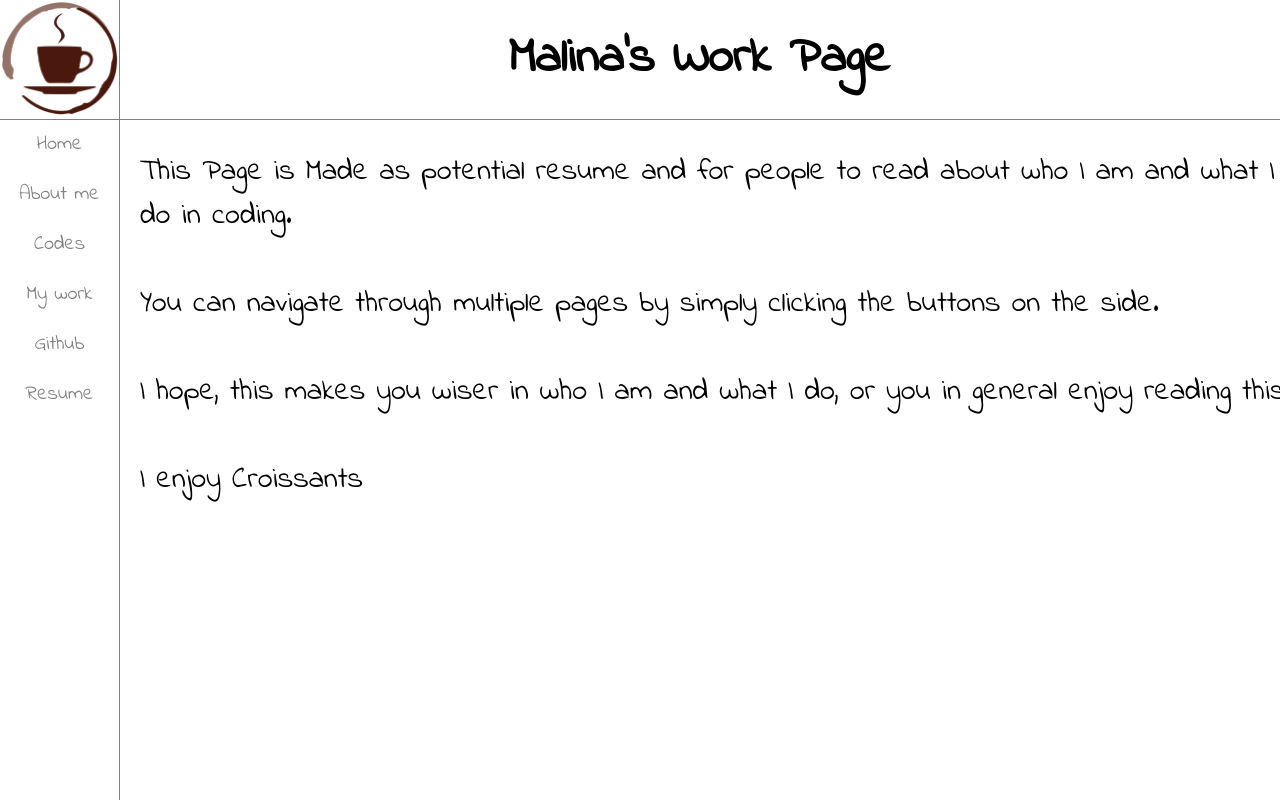
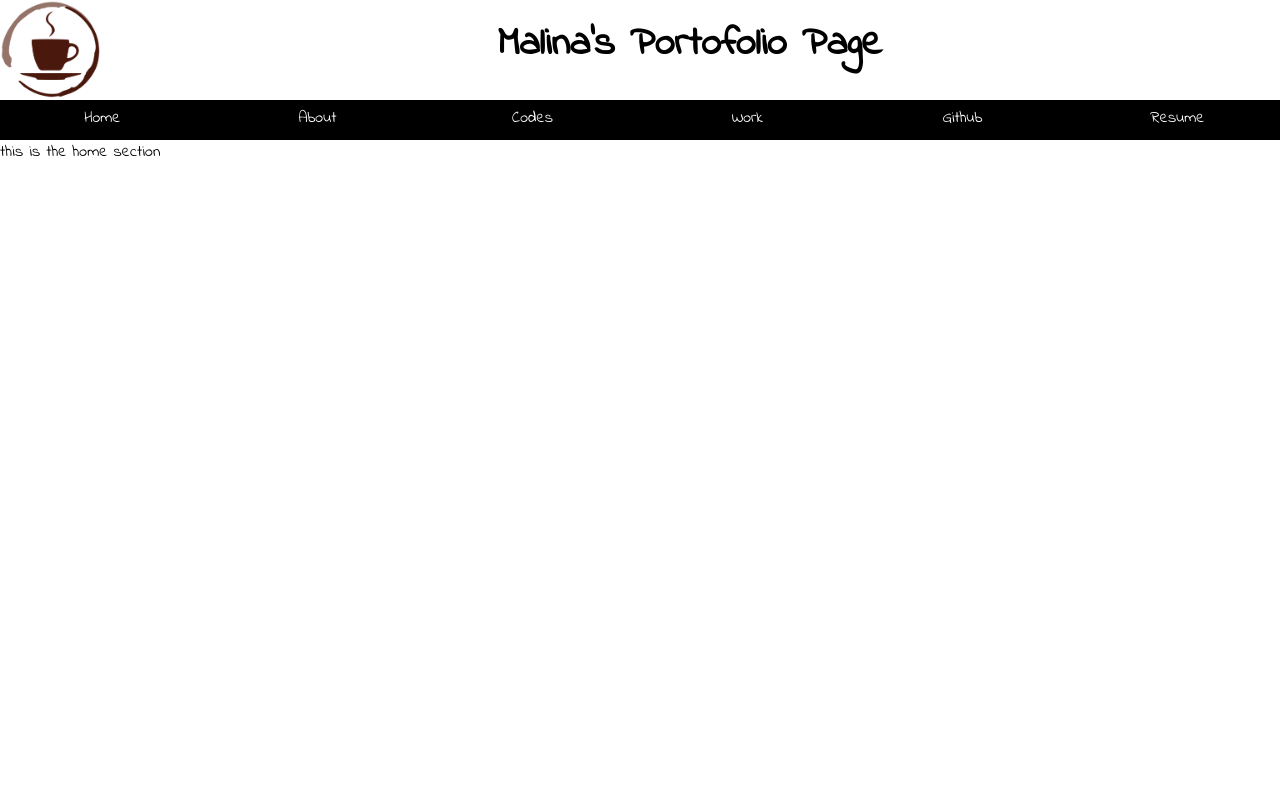
Before and after one commit to ScrollingIn/Portfolio-Page, a plain HTML site: page index.html in a window 1280 px wide. Drawn offline with Linux system fonts and the light colour scheme.

Commit message:
changed my layout

```diff
--- a/index.css
+++ b/index.css
@@ -1,76 +1,17 @@
 * {
   box-sizing: border-box;
   font-family: 'Indie Flower', cursive;
-}
-body {
-  background-color: white;
-  color: black;
-}
-.header {
- border-bottom: grey 1px solid;
- height: 120px;
- width: 100%;
- position: fixed;
- z-index: 1;
- top: 0;
- left: 0;
- overflow-y: hidden;
- line-height: 50px;
-}
-h1 {
-  font-size: 50px;
-  text-align: center;
-}
-.sidenav {
-  border-right: grey 1px solid;
-  height: 100%;
-  width: 120px;
-  position: fixed;
-  z-index: 1;
-  top: 0;
-  left: 0;
-  overflow-x: hidden;
-  padding-top: 120px;
-}
-.sidenav a {
-  font-size: 20px;
-  text-align: center;
-  line-height: 50px;
-  height: 50px;
-  color: grey;
-  text-decoration: none;
-  display: block;
-}
-.sidenav a:hover {
-  background-color: black;
-  color: white;
-}
-.content {
-  font-size: 30px;
-  height: 100%;
-  width: 90%;
-  position: fixed;
-  z-index: 1;
-  top: 0;
-  left: 0;
-  overflow: hidden;
-  margin: 120px 0 0 140px;
-}
-#div1{
-  display: block;
+  margin: 0;
 }
 
-#div2, #div3, #div4, #div5, #div6{
-  display: none;
+#navbar a:visited, a:link, a:active {
+  color: white;
+  background-color: black;
+  text-decoration: none;
 }
 
-#CodeButton {
-  display: flex;
-  flex-direction: row;
-  margin-top: 10px;
+#navbar a:hover {
+  color: red;
+  background-color: #141414;
+  text-decoration: underline;
 }
-
-#CodeButton.button{
-  width: 100px;
-  font-size: 50px;
-}
--- a/index.html
+++ b/index.html
@@ -10,64 +10,6 @@
     </head>
 
     <body>
-        <div class="wrapper">
-            <div class="sidenav">
-            <a href="#Home" id="home" type="button" onclick="showHome()">Home</a>
-            <a href="#About" id="about" type="button" onclick="showAbout()">About me</a>
-            <a href="#Codes" id="codes" type="button" onclick="showCodes()">Codes</a>
-            <a href="#Work" id="work" type="button" onclick="showWork()">My work</a>
-            <a href="#GitHub" id="gitHub" type="button" onclick="showGit()">Github</a>
-            <a href="#Resume" id="resume" type="button" onclick="showRes()">Resume</a>
-        </div>
-        <div class="header">
-            <img style="float: left;" src="favicon.png" width="118px" height="118px">
-            <h1>Malina's Work Page</h1>
-
-        </div>
-
-        <div class="content">
-            <div id="div1">
-                <p>This Page is Made as potential resume and for people to read about who I am and what I do in coding.
-                    <br>
-                    <br>
-                    You can navigate through multiple pages by simply clicking the buttons on the side.
-                    <br>
-                    <br>
-                    I hope, this makes you wiser in who I am and what I do, or you in general enjoy reading this.
-                    <br>
-                    <br>
-                    I enjoy Croissants
-                </p>
-            </div>
-            <div id="div2">
-                <!-- TODO -->
-                <p>My name is Malina and I am 20 years old.<br>
-                I started on this education because I enjoy doing things with computers and I have been fascinated by codes since I was little.<br>
-                Sadly, I never had enough motivation to start something on my own, so starting with this at school was a good step for me, and it was worth it.
-                </p>
-            </div>
-            <div id="div3">
-                <!-- TODO -->
-                <p>My codes page</p>
-            </div>
-            <div id="div4">
-                <!-- TODO -->
-                <div id="CodeButton">
-                    <button type="button">Code1</button>
-                    <button type="button">Code2</button>
-                    <button type="button">Code3</button>
-                    <button type="button">Code4</button>
-                    <button type="button">Code5</button>
-                </div>
-            </div>
-            <div id="div5">
-                 <a href="https://github.com/ScrollingIn">https://github.com/ScrollingIn</a>
-            </div>
-            <div id="div6">
-                <p>My resume page</p>
-            </div>
-        </div>
-    </div>
         <script src='index.js'></script>
     </body>
 </html>
--- a/index.js
+++ b/index.js
@@ -1,62 +1,107 @@
-let home = document.getElementById('div1');
-let about = document.getElementById('div2');
-let codes = document.getElementById('div3');
-let work = document.getElementById('div4');
-let github = document.getElementById('div5');
-let resume = document.getElementById('div6');
+let head = document.createElement('div');
+head.style.display = "flex";
+head.style.flexDirection = "row";
+head.style.width = "100%";
+document.body.appendChild(head);
 
-home.style.display = "block"
+let div1 = document.createElement('div');
+div1.style.height = "100px";
+div1.style.width = "100px";
+div1.style.display = "flex";
+div1.style.flexWrap = "nowrap";
+div1.style.justifyContent = "center";
+head.appendChild(div1);
 
-function showHome(){
-    home.style.display = "block";
-    about.style.display = "none";
-    codes.style.display = "none";
-    work.style.display = "none";
-    github.style.display = "none";
-    resume.style.display= "none";
-}
+let pic = document.createElement('img');
+pic.src = "favicon.png";
+pic.style.width = "100px";
+div1.appendChild(pic);
 
-function showAbout(){
-    home.style.display = "none";
-    about.style.display = "block";
-    codes.style.display = "none";
-    work.style.display = "none";
-    github.style.display = "none";
-    resume.style.display= "none";
-}
+let div2 = document.createElement('div');
+div2.style.height = "100px";
+div2.style.width = "inherit";
+div2.style.display = "flex";
+div2.style.flexWrap = "nowrap";
+div2.style.justifyContent = "center";
+head.appendChild(div2);
 
-function showCodes(){
-    home.style.display = "none";
-    about.style.display = "none";
-    codes.style.display = "block";
-    work.style.display = "none";
-    github.style.display = "none";
-    resume.style.display= "none";
-}
+let header = document.createElement('h1');
+header.innerHTML = "Malina's Portofolio Page";
+header.style.fontSize = "40px";
+header.style.paddingTop = "15px";
+div2.appendChild(header);
 
-function showWork(){
-    home.style.display = "none";
-    about.style.display = "none";
-    codes.style.display = "none";
-    work.style.display = "block";
-    github.style.display = "none";
-    resume.style.display= "none";
-}
+let navbar = document.createElement('div');
+navbar.id = "navbar";
+navbar.style.backgroundColor = "black";
+navbar.style.color = "white";
+navbar.style.height = "40px";
+navbar.style.display = "flex";
+navbar.style.flexWrap = "nowrap";
+navbar.style.justifyContent = "space-between";
+document.body.appendChild(navbar);
 
-function showGit(){
-    home.style.display = "none";
-    about.style.display = "none";
-    codes.style.display = "none";
-    work.style.display = "none";
-    github.style.display = "block";
-    resume.style.display= "none";
-}
+let nav1 = document.createElement('a');
+nav1.href = "index.html";
+nav1.id = "home";
+nav1.innerHTML = "Home";
+nav1.style.width = "16%";
+nav1.style.height = "40px";
+nav1.style.textAlign = "center";
+nav1.style.paddingTop = "6px";
+navbar.appendChild(nav1);
 
-function showRes(){
-    home.style.display = "none";
-    about.style.display = "none";
-    codes.style.display = "none";
-    work.style.display = "none";
-    github.style.display = "none"
-    resume.style.display= "block";
-}
+let nav2 = document.createElement('a');
+nav2.href = "#About";
+nav2.id = "about";
+nav2.innerHTML = "About";
+nav2.style.width = "16%";
+nav2.style.height = "40px";
+nav2.style.textAlign = "center";
+nav2.style.paddingTop = "6px";
+navbar.appendChild(nav2);
+
+let nav3 = document.createElement('a');
+nav3.href = "#Codes";
+nav3.id = "codes";
+nav3.innerHTML = "Codes";
+nav3.style.width = "16%";
+nav3.style.height = "40px";
+nav3.style.textAlign = "center";
+nav3.style.paddingTop = "6px";
+navbar.appendChild(nav3);
+
+let nav4 = document.createElement('a');
+nav4.href = "#Work";
+nav4.id = "work";
+nav4.innerHTML = "Work";
+nav4.style.width = "16%";
+nav4.style.height = "40px";
+nav4.style.textAlign = "center";
+nav4.style.paddingTop = "6px";
+navbar.appendChild(nav4);
+
+let nav5 = document.createElement('a');
+nav5.href = "#Github";
+nav5.id = "github";
+nav5.innerHTML = "Github";
+nav5.style.width = "16%";
+nav5.style.height = "40px";
+nav5.style.textAlign = "center";
+nav5.style.paddingTop = "6px";
+navbar.appendChild(nav5);
+
+let nav6 = document.createElement('a');
+nav6.href = "#Resume";
+nav6.id = "resume";
+nav6.innerHTML = "Resume";
+nav6.style.width = "16%";
+nav6.style.height = "40px";
+nav6.style.textAlign = "center";
+nav6.style.paddingTop = "6px";
+navbar.appendChild(nav6);
+
+let homediv = document.createElement('div');
+homediv.style.display = "block";
+homediv.innerHTML = "this is the home section";
+document.body.appendChild(homediv);
```
Also changed, not shown: about.html (added, +16 -0 lines), about.js (added, +13 -0 lines), work.js (added, +20 -0 lines), HTMLW3Schools.PNG (deleted), JSW3Schools.PNG (deleted), w3schools.jpg (deleted).
